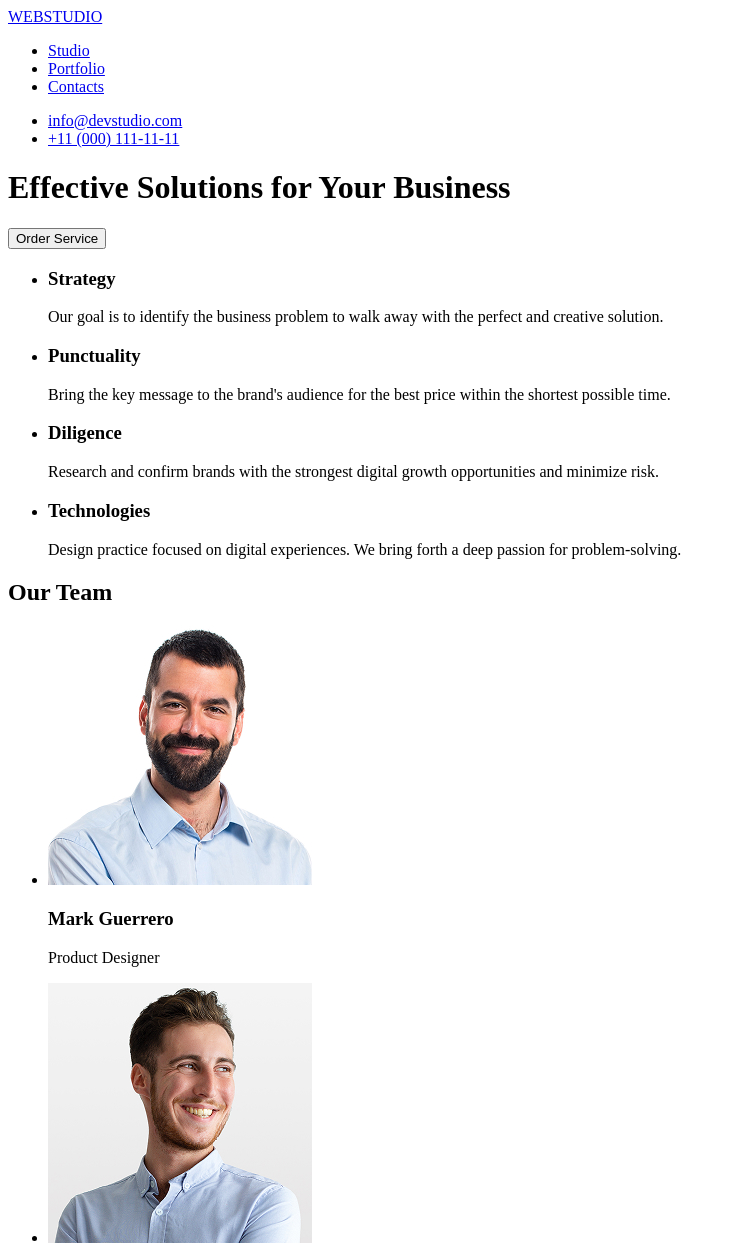
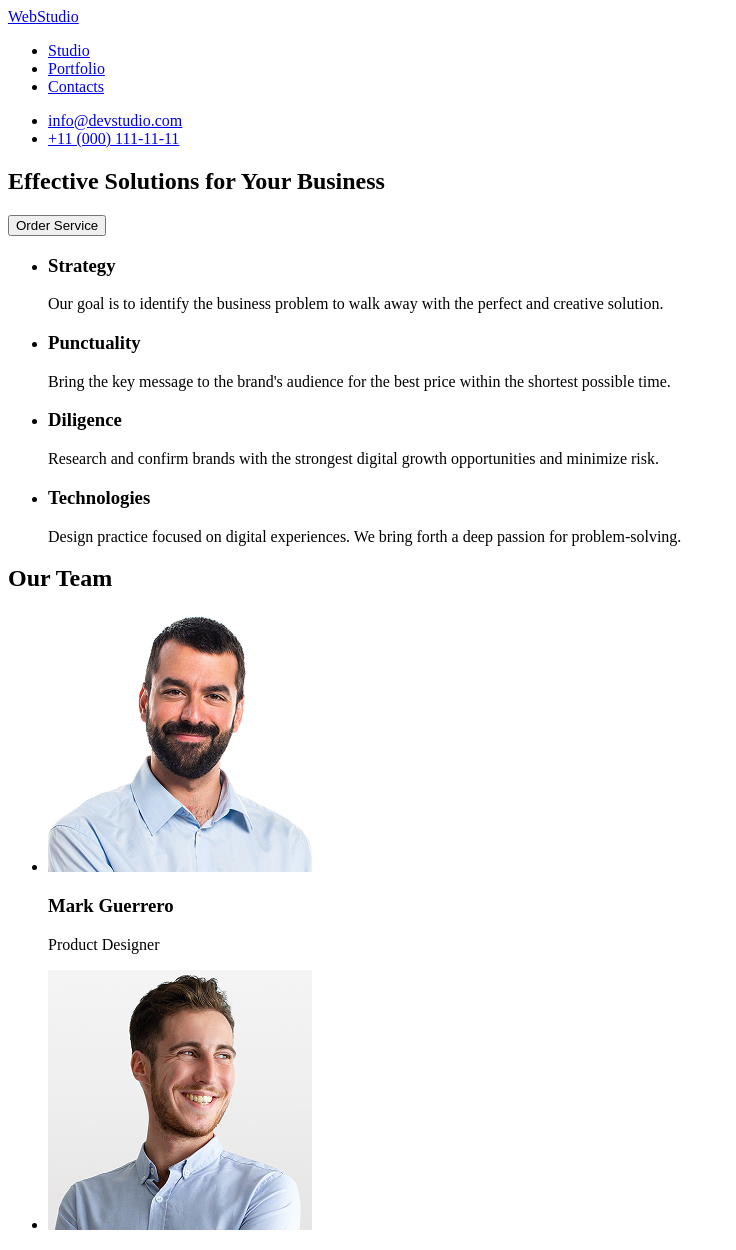
Before and after one commit to Nunam-UK/goit-hw-01, a plain HTML site: page index.html in a window 1280 px wide. Shown: the top 1250 px of the page, without its empty margins (0-736 px from the left). Drawn offline with Linux system fonts and the light colour scheme.

Commit message:
add index file

```diff
--- a/index.html
+++ b/index.html
@@ -9,7 +9,7 @@
  <header>
     <nav>
 
-       <a href="#">WEBSTUDIO</a>
+       <a href="./index.html">WebStudio</a>
        <ul>
         <li> <a href="#">Studio</a> </li>
         <li> <a href="#">Portfolio</a> </li>
@@ -20,14 +20,18 @@
 
     <ul>
         <li> <a href="mailto:info@devstudio.com">info@devstudio.com</a></li>
-        <li> <a href="tel:+11 (000) 111-11-11">+11 (000) 111-11-11</a></li>
+        <li> <a href="tel:+11(000)111-11-11">+11 (000) 111-11-11</a></li>
     </ul>
  </header>
 
  <main>
+    <section>
     <h1>Effective Solutions
 for Your Business</h1>
 <button type="button">Order Service</button>
+    </section>
+
+    <section>
 <ul>
 
 <li><h3>Strategy</h3>
@@ -43,7 +47,9 @@ problem to walk away with the perfect and creative solution. </p> </li>
 <li><h3>Technologies</h3>
 <p>Design practice focused on digital experiences. We bring forth a deep passion for problem-solving.</p></li>
 </ul>
+</section>
 
+<section>
 <h2>Our Team</h2>
 
 <ul>
@@ -73,10 +79,11 @@ problem to walk away with the perfect and creative solution. </p> </li>
 </li>
 
 </ul>
+</section>
  </main>
 
  <footer>
-  <a href="#">WEBSTUDIO</a>
+  <a href="./index.html">WebStudio</a>
   <p>Increase the flow of customers and sales for your business with digital marketing & growth solutions.</p>
  </footer>
 
```
